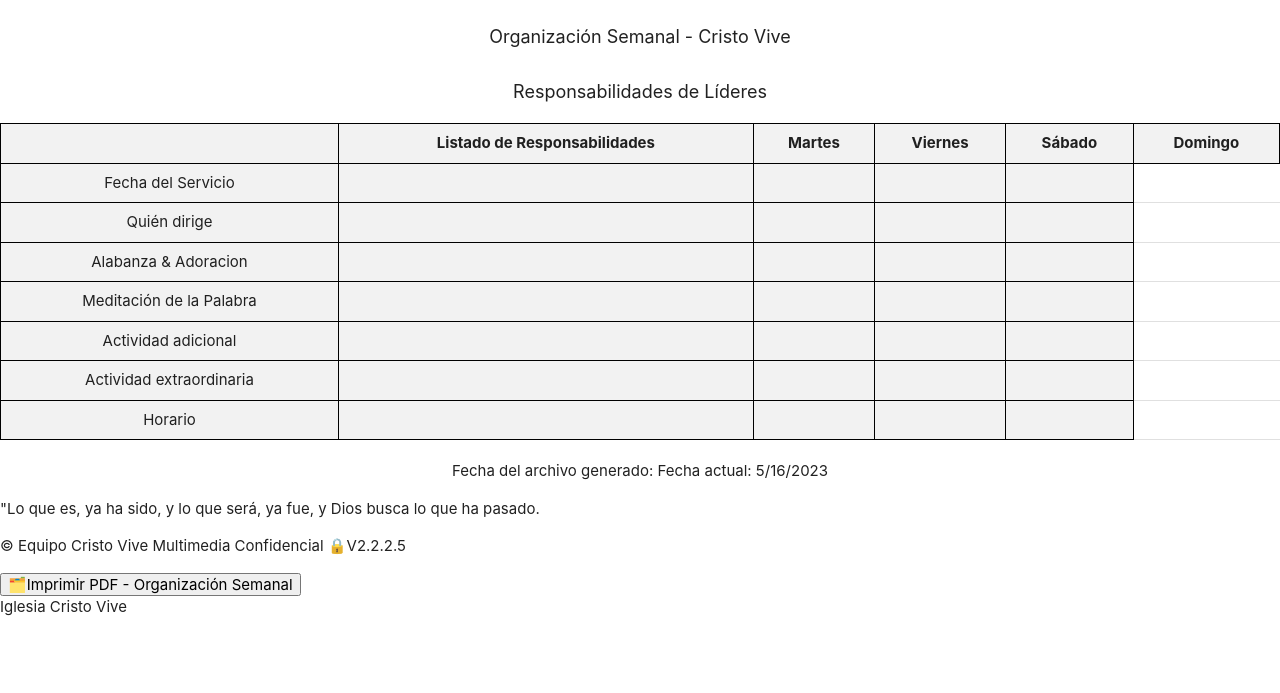
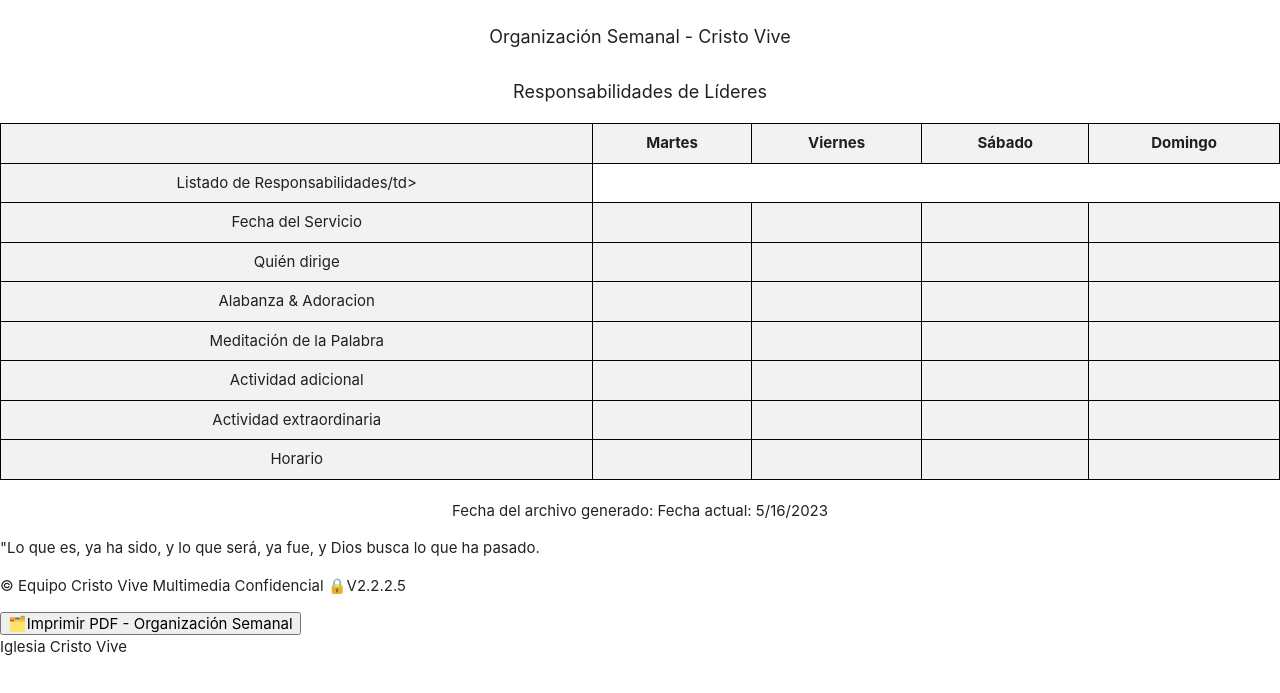
Before and after one commit to tamagamis/Organizacion-Semanal-Cristo-Vive, a plain HTML site: page index.html in a window 1280 px wide. Shown: the part 97-790 px from the top of the page. Drawn offline with nearby package versions, Linux system fonts and the light colour scheme.

Commit message:
correcion

```diff
--- a/index.html
+++ b/index.html
@@ -64,7 +64,6 @@
       <thead>
         <tr>
           <th></th>
-          <th class="center-align">Listado de Responsabilidades</th>
           <th class="center-align">Martes</th>
           <th class="center-align">Viernes</th>
           <th class="center-align">Sábado</th>
@@ -72,6 +71,9 @@
         </tr>
       </thead>
       <tbody>
+        <tr>
+            <td class="center-align">Listado de Responsabilidades/td>
+        </tr>
         <tr>
           <td class="center-align">Fecha del Servicio</td>
           <td contenteditable="true"></td>
```
